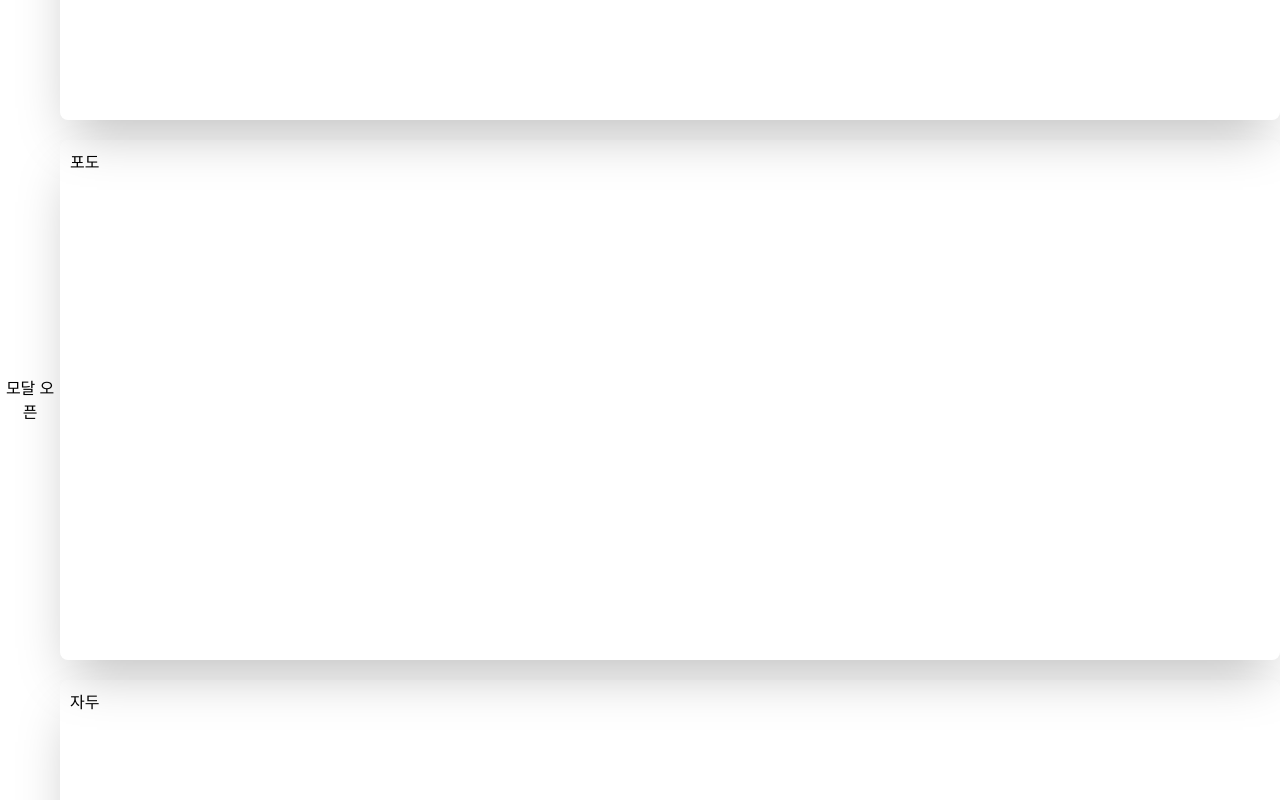
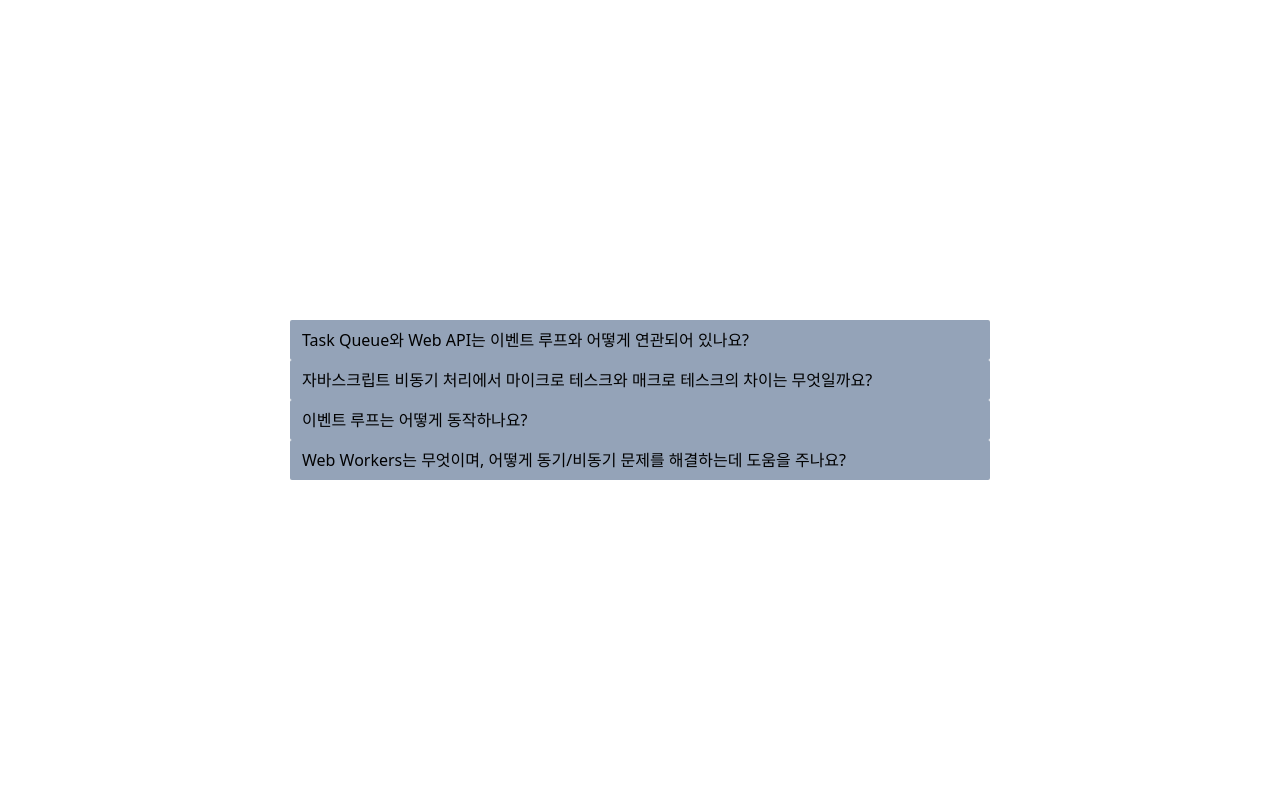
Before and after one commit to hyeon9782/user-interface-elements, a React (Vite) app: page / in a window 1280 px wide. Shown: the top 800 px of the page. Built offline with nearby package versions, Linux system fonts and the light colour scheme.

Commit message:
feat: Accordion 컴포넌트 요구사항 추가 및 question.json 파일 추가

```diff
--- a/src/components/accordion/Accordion.tsx
+++ b/src/components/accordion/Accordion.tsx
@@ -10,7 +10,7 @@ const Accordion = ({ title, children }: AccordionProps) => {
     setIsOpen(!isOpen);
   };
   return (
-    <div>
+    <div className="w-[700px]">
       <div
         onClick={toggleAccordion}
         style={{ cursor: "pointer" }}
--- /dev/null
+++ b/src/components/accordion/AccordionList.tsx
@@ -0,0 +1,28 @@
+import { useEffect, useState } from "react";
+import Accordion from "./Accordion";
+import type { Question } from "../../types";
+
+const AccordionList = () => {
+  const [list, setList] = useState<Question[]>([]);
+  useEffect(() => {
+    fetch("./src/json/question.json")
+      .then((res) => res.json())
+      .then((data) => setList(data));
+  }, []);
+
+  return (
+    <div>
+      {list.map((item, index) => (
+        <Accordion key={index} title={item.question}>
+          {item.answer}
+        </Accordion>
+      ))}
+    </div>
+  );
+};
+
+export default AccordionList;
+
+// 1. 아코디언 제목을 클릭하면 내용이 열리고 다시 클릭하면 내용이 사라진다.
+// 2. 아코디언이 열려있지 않아도 컨트롤 + F로 검색되고 해야한다.
+// 3. 아코디언이 하나 열려 있을 때 다른 아코디언을 열면 기존에 열려 있던 아코디언은 닫혀야한다.
--- a/src/components/modal/Modal.tsx
+++ b/src/components/modal/Modal.tsx
@@ -1,4 +1,4 @@
-import { ReactNode, useEffect } from "react";
+import { useEffect } from "react";
 import ModalOverlay from "./ModalOverlay";
 import ModalContent from "./ModalContent";
 
--- /dev/null
+++ b/src/json/question.json
@@ -0,0 +1,22 @@
+[
+  {
+    "id": 0,
+    "question": "Task Queue와 Web API는 이벤트 루프와 어떻게 연관되어 있나요?",
+    "answer": "이벤트루프의 주 역할이 콜스택과 태스크큐가 비어있는지를 지속적으로 확인하는 것입니다. 콜스택에서 비동기함수가 Web API로 이동하게 되고 Web API를 통해 백그라운드에서 실행하게 되며 비동기 처리가 끝난 후 Task Queue에 넣어집니다."
+  },
+  {
+    "id": 1,
+    "question": "자바스크립트 비동기 처리에서 마이크로 테스크와 매크로 테스크의 차이는 무엇일까요?",
+    "answer": "매크로 테스크는 이벤트 루프의 큰 루프 사이클 중에 처리되는 작업입니다. 주로 사용자 인터렉션과 관련된 이벤트 핸들링이 여기에 속합니다. 브라우저에서 클릭, 키보드 입력과 같은 사용자 동작이 발생할 때 해당 작업이 매크로 테스크 큐로 들어가게 되어 이벤트 루프가 실행될 때 처리됩니다. 마이크로 테스크는 매크로 테스크보다 더 높은 우선순위를 가지고 있어, 현재 실행 중인 태스크가 끝난 직후에 처리됩니다. 주로 Promise와 관련이 있어서, Promise의 후속 처리 then, catch 등이 마이크로 테스크로 처리돼 비동기적인 작업을 보장하게됩니다. 요약하자면 매크로 테스크는 이벤트 루프 주기에 따라 처리되고, 마이크로 테스크는 현재 태스크가 완료된 직후에 처리됩니다."
+  },
+  {
+    "id": 2,
+    "question": "이벤트 루프는 어떻게 동작하나요?",
+    "answer": "자바스크립트는 싱글스레드 언어이지만 이벤트루프를 통해 비동기 작업이 가능하게 됩니다. 자바스크립트 엔진은 코드를 위에서 아래로 실행하며 동기적인 코드들이 콜 스텍에 쌓이며 즉시 실행 됩니다. 이 과정에서 비동기 함수가 호출되면 그 함수는 콜백 큐에 넣어집니다. 현재 실행중인 콜백큐에서 가장 먼저 들어온 콜백함수를 콜 스택으로 옮겨서 실행합니다. 이런 구조로 비동기적으로 작업을 처리할 수 있습니다."
+  },
+  {
+    "id": 3,
+    "question": "Web Workers는 무엇이며, 어떻게 동기/비동기 문제를 해결하는데 도움을 주나요?",
+    "answer": "Web Workers는 병렬 처리를 가능하게 하는 Javascript에서의 API이며 스레드에서 독립적으로 실행되는 스크립트를 생성합니다. 이는 브라우저가 동작을 멈추지 않아서 시간이 오래 소요되는 작업을 진행할 수 있습니다."
+  }
+]
--- a/src/pages/HomePage.tsx
+++ b/src/pages/HomePage.tsx
@@ -1,18 +1,8 @@
-import { useState } from "react";
-import Accordion from "../components/accordion/Accordion";
-import Modal from "../components/modal/Modal";
-import List from "../components/List";
-const list = ["제목 1입니다.", "제목 2입니다.", "제목 3입니다."];
+import AccordionList from "../components/accordion/AccordionList";
 const HomePage = () => {
-  const [isModalOpen, setIsModalOpen] = useState(false);
-  const closeModal = () => {
-    setIsModalOpen(false);
-  };
   return (
     <main className="flex justify-center items-center h-full">
-      <button onClick={() => setIsModalOpen(true)}>모달 오픈</button>
-      <List />
-      {isModalOpen && <Modal onClose={closeModal} />}
+      <AccordionList />
     </main>
   );
 };
--- a/src/types/index.ts
+++ b/src/types/index.ts
@@ -4,3 +4,9 @@ export type Product = {
   price: number;
   discount: number;
 };
+
+export type Question = {
+  id: number;
+  question: string;
+  answer: string;
+};
```
